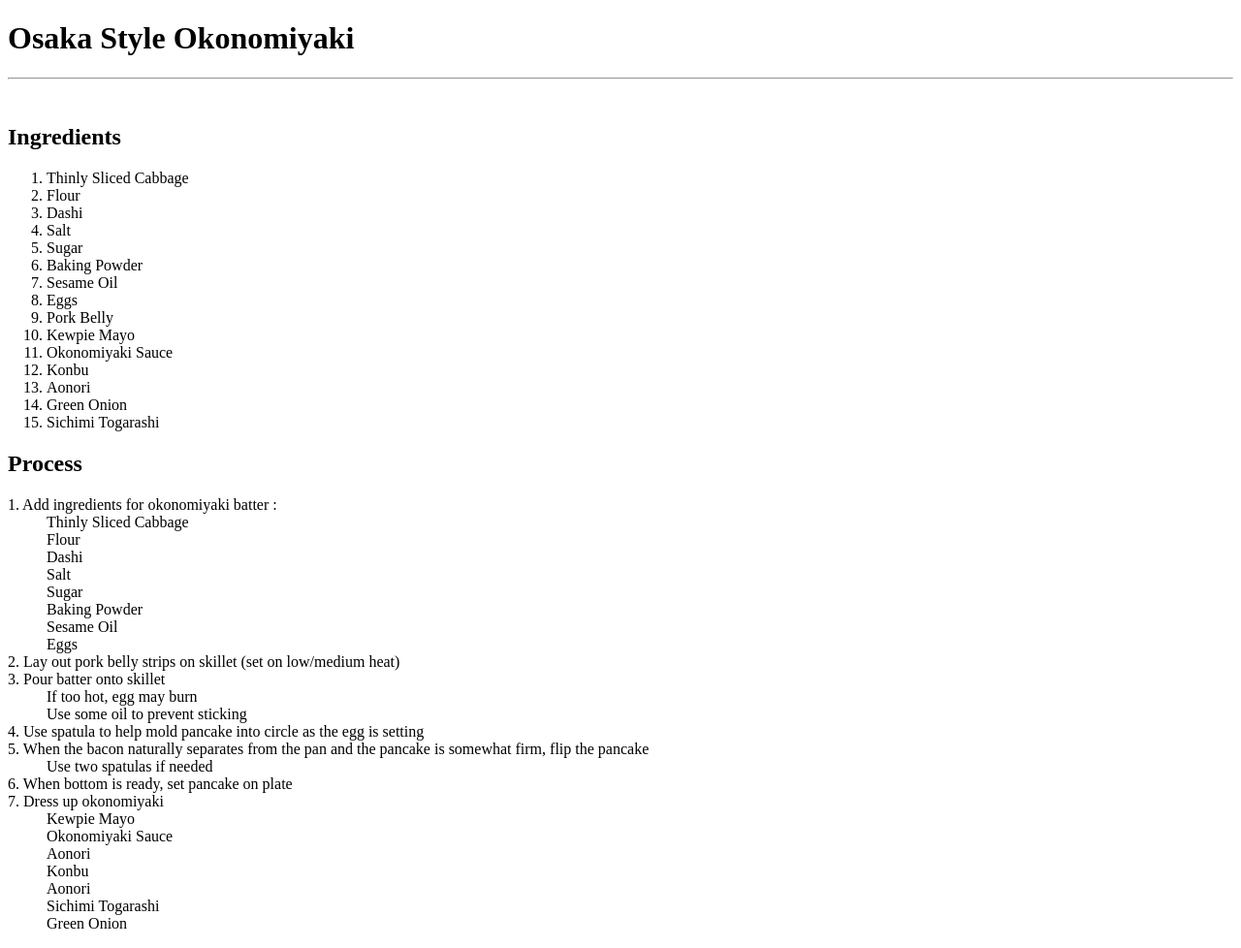
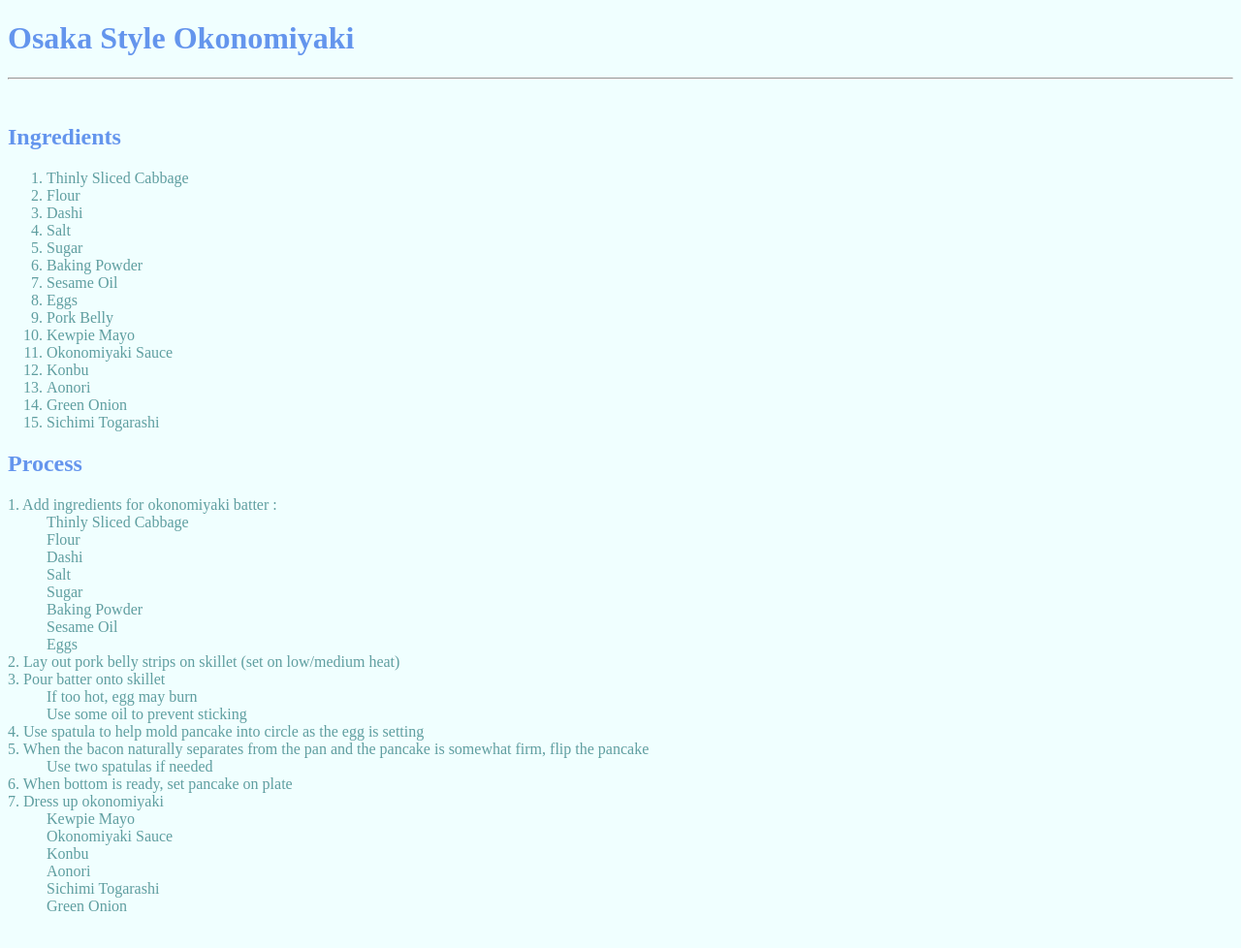
Before and after one commit to julesep3/HTML-CSS-JS, a plain HTML site: page index.html in a window 1280 px wide. Shown: the whole page at 97% size. Drawn offline with Linux system fonts and the light colour scheme.

Commit message:
Added color

```diff
--- a/index.html
+++ b/index.html
@@ -5,12 +5,12 @@
 	<meta name="viewport" content="width=device-width, initial-scale=1.0">
 	<title>Osaka Style Okonomiyaki</title>
 </head>
-<body>
-	<h1>Osaka Style Okonomiyaki</h1>
-	<hr />
+<body style="background-color: azure;">
+	<h1 style="color:CornflowerBlue">Osaka Style Okonomiyaki</h1>
+	<hr style="color: antiquewhite;" />
 	<br/>
-	<h2>Ingredients</h2>
-	<ol>
+	<h2 style="color: cornflowerblue;">Ingredients</h2>
+	<ol style="color: cadetblue;">
 		<li>Thinly Sliced Cabbage</li>
 		<li>Flour</li>
 		<li>Dashi</li>
@@ -28,8 +28,8 @@
 		<li>Sichimi Togarashi</li>
 
 	</ol>
-	<h2>Process</h2>
-	<dl>
+	<h2 style="color: cornflowerblue">Process</h2>
+	<dl style="color: cadetblue">
 		<dt>1. Add ingredients for okonomiyaki batter :</dt>
 			<dd>Thinly Sliced Cabbage</dd>
 			<dd>Flour</dd>
@@ -50,7 +50,6 @@
 		<dt>7. Dress up okonomiyaki</dt>
 			<dd>Kewpie Mayo</dd>
 			<dd>Okonomiyaki Sauce</dd>
-			<dd>Aonori</dd>
 			<dd>Konbu</dd>
 			<dd>Aonori</dd>
 			<dd>Sichimi Togarashi</dd>
```
